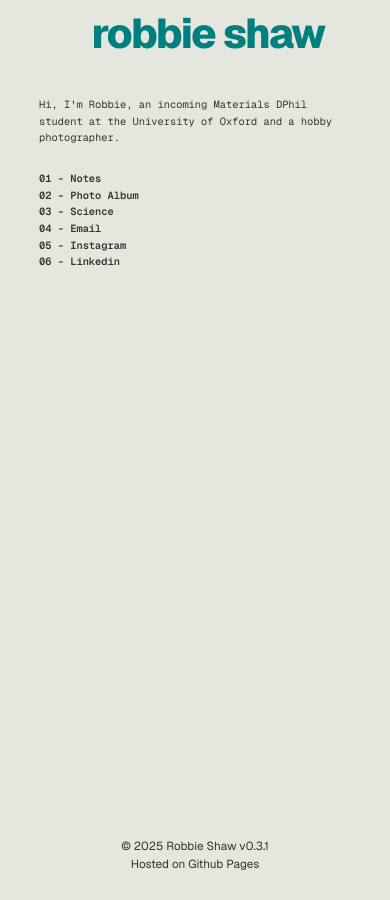
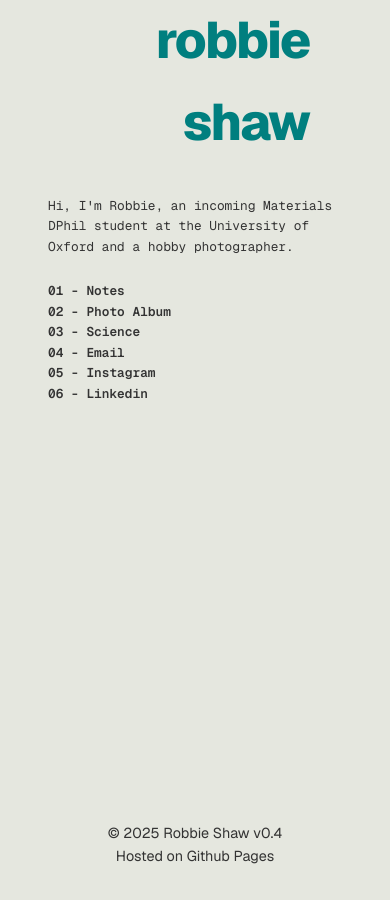
Before and after one commit to robbie6shaw/robbie6shaw.github.io, a Jekyll site: the page built from index.md, in a window 390 px wide. Built offline with Jekyll 4.4.1, drawn with Linux system fonts in a browser that asks for light colours.

Commit message:
Happy Day!

```diff
--- a/_includes/footer.html
+++ b/_includes/footer.html
@@ -1,3 +1,3 @@
 <footer class="site-footer">
-  <p>© {{ site.time | date: '%Y' }} Robbie Shaw v0.3.1 <br> Hosted on Github Pages</p>
+  <p>© {{ site.time | date: '%Y' }} Robbie Shaw v0.4 <br> Hosted on Github Pages</p>
 </footer>
--- a/assets/css/styles.css
+++ b/assets/css/styles.css
@@ -18,7 +18,6 @@
 @media (max-width: 650px) {
   :root {
     --font-scale: 0.4;
-    font-size: small;
   }
 }
 
```
Also changed, not shown: 5 other files.
